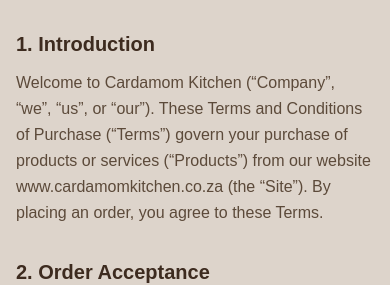
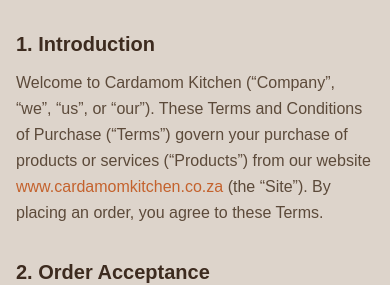
Before and after one commit to 3tiersystems-RMA/cateringhub, a Next.js app: page /terms in a window 390 px wide. Shown: the part 186-471 px from the top of the page. Built offline with nearby package versions, Linux system fonts and the light colour scheme; no server answers; the database is empty.

Commit message:
Local Commit: 2026-05-25T18:24:51.250Z - Updated `www.cardamomkitchen.co.za` in Section 1 of the Terms page to use `text-[#C4622D]`, matching the colour of the email and phone number in the Contact Us section.

```diff
--- a/src/app/terms/page.tsx
+++ b/src/app/terms/page.tsx
@@ -22,7 +22,7 @@ export default function TermsPage() {
             <section>
               <h2 className="text-xl font-semibold text-[#3D2B1F] mb-3">1. Introduction</h2>
               <p className="leading-relaxed">
-                Welcome to Cardamom Kitchen (&ldquo;Company&rdquo;, &ldquo;we&rdquo;, &ldquo;us&rdquo;, or &ldquo;our&rdquo;). These Terms and Conditions of Purchase (&ldquo;Terms&rdquo;) govern your purchase of products or services (&ldquo;Products&rdquo;) from our website www.cardamomkitchen.co.za (the &ldquo;Site&rdquo;). By placing an order, you agree to these Terms.
+                Welcome to Cardamom Kitchen (&ldquo;Company&rdquo;, &ldquo;we&rdquo;, &ldquo;us&rdquo;, or &ldquo;our&rdquo;). These Terms and Conditions of Purchase (&ldquo;Terms&rdquo;) govern your purchase of products or services (&ldquo;Products&rdquo;) from our website <span className="text-[#C4622D]">www.cardamomkitchen.co.za</span> (the &ldquo;Site&rdquo;). By placing an order, you agree to these Terms.
               </p>
             </section>
 
```
